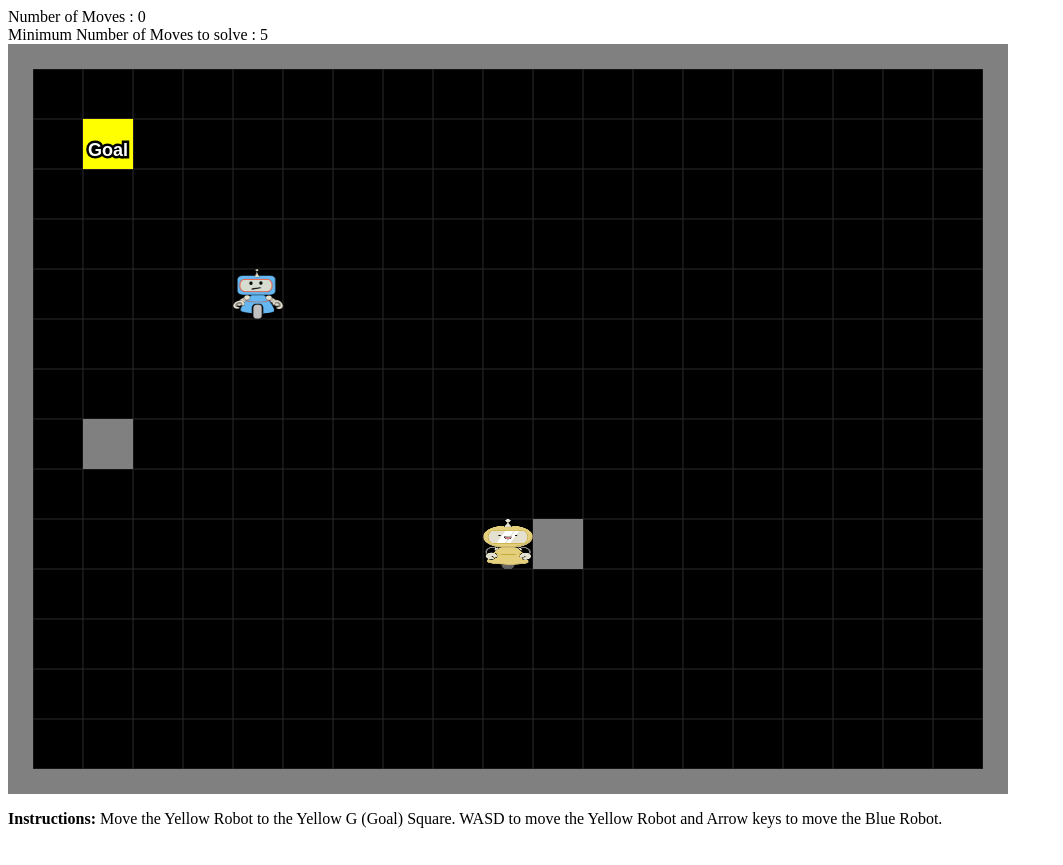
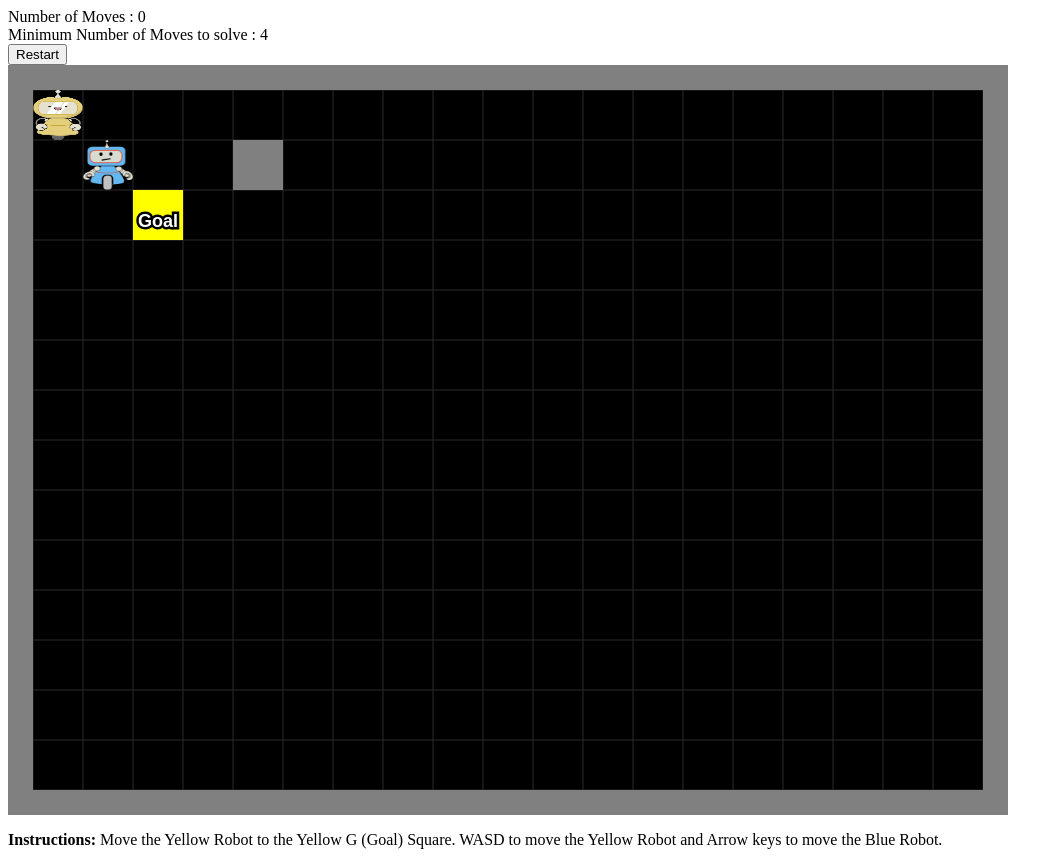
Before and after one commit to simondiep/sliding-robots, a website with bundled scripts: page index.html in a window 1280 px wide. Shown: the whole page, without its empty margins (0-1063 px from the left). Before the commit the page ends 844 px from the top, so only its background shows below. Built offline with nearby package versions, Linux system fonts and the light colour scheme.

Commit message:
Added Restart button

```diff
--- a/index.html
+++ b/index.html
@@ -41,6 +41,9 @@
       <label>Minimum Number of Moves to solve : </label>
       <label id="minimumNumberOfMovesLabel"></label>
     </div>
+    <div>
+      <button id="restartButton">Restart</button>
+    </div>
     <div id="game-board"></div>
     <p> <b>Instructions:</b> Move the Yellow Robot to the Yellow G (Goal) Square. WASD to move the Yellow Robot and Arrow keys to move the Blue Robot.
     </p>
--- a/src/controller/game-controller.js
+++ b/src/controller/game-controller.js
@@ -1,7 +1,7 @@
 import { createCanvasView } from '../view/canvas-factory.js';
 import GameView from '../view/game-view.js';
 import { applyKeyCodeToRobot, moveRobot } from './movement-controller.js';
-import { getRandomPuzzle } from '../puzzles/puzzle-factory.js';
+import { getPuzzle, getRandomPuzzleId } from '../puzzles/puzzle-factory.js';
 import Coordinate from '../model/coordinate.js';
 
 /**
@@ -11,16 +11,28 @@
   constructor() {
     this.keyDownCallback = this.keyDownCallback.bind(this);
     const initializeGameCallback = this.initializeGame.bind(this);
-    this.gameView = new GameView(this.keyDownCallback, initializeGameCallback);
+    const initializeGameWithPuzzleIdCallback = this.initializeGameWithPuzzleId.bind(this);
+    this.gameView = new GameView(
+      this.keyDownCallback,
+      initializeGameCallback,
+      initializeGameWithPuzzleIdCallback,
+    );
     this.initializeGame();
   }
 
   initializeGame() {
-    this.puzzle = getRandomPuzzle();
-    const borderWalls = this.getBorderWalls(this.puzzle.board.HORIZONTAL_SQUARES, this.puzzle.board.VERTICAL_SQUARES);
+    this.initializeGameWithPuzzleId(getRandomPuzzleId());
+  }
+
+  initializeGameWithPuzzleId(puzzleId) {
+    this.puzzle = getPuzzle(puzzleId);
+    const borderWalls = this.getBorderWalls(
+      this.puzzle.board.HORIZONTAL_SQUARES,
+      this.puzzle.board.VERTICAL_SQUARES,
+    );
     this.walls = borderWalls.concat(this.puzzle.walls);
     this.createBoard(this.puzzle.board);
-    this.gameView.initializeGame(this.puzzle.minimumNumberOfMoves);
+    this.gameView.initializeGame(this.puzzle.id, this.puzzle.minimumNumberOfMoves);
     this.renderGame();
   }
 
--- a/src/puzzles/puzzle-factory.js
+++ b/src/puzzles/puzzle-factory.js
@@ -2,13 +2,20 @@
 import Robot from '../model/robot.js';
 import { getBlueRobotImage, getYellowRobotImage } from '../view/dom-helper.js';
 
-export function getRandomPuzzle() {
-  return puzzleGetters[Math.floor(Math.random()*puzzleGetters.length)]();
+export function getRandomPuzzleId() {
+  return puzzleGetters[Math.floor(Math.random() * puzzleGetters.length)]().id;
 }
 
 const puzzleGetters = [];
 
+export function getPuzzle(puzzleId) {
+  return puzzleGetters.find(function(puzzleGetter) {
+    return puzzleGetter().id === puzzleId;
+  })();
+}
+
 const getPuzzle1 = () => ({
+  id: 1,
   board: {
     SQUARE_SIZE_IN_PIXELS: 50,
     HORIZONTAL_SQUARES: 20,
@@ -19,14 +26,13 @@
     new Robot(new Coordinate(2, 2), 'blue', getBlueRobotImage()),
   ],
   goalLocation: new Coordinate(3, 3),
-  walls: [
-    new Coordinate(5, 2),
-  ],
+  walls: [new Coordinate(5, 2)],
   minimumNumberOfMoves: 4,
 });
 puzzleGetters.push(getPuzzle1);
 
 const getPuzzle2 = () => ({
+  id: 2,
   board: {
     SQUARE_SIZE_IN_PIXELS: 50,
     HORIZONTAL_SQUARES: 20,
@@ -37,10 +43,7 @@
     new Robot(new Coordinate(5, 5), 'blue', getBlueRobotImage()),
   ],
   goalLocation: new Coordinate(2, 2),
-  walls: [
-    new Coordinate(2, 8),
-    new Coordinate(11, 10),
-  ],
+  walls: [new Coordinate(2, 8), new Coordinate(11, 10)],
   minimumNumberOfMoves: 5,
 });
 puzzleGetters.push(getPuzzle2);
--- a/src/view/dom-helper.js
+++ b/src/view/dom-helper.js
@@ -26,6 +26,10 @@
   return document.getElementById('yellow-robot');
 }
 
+export function getRestartButton() {
+  return document.getElementById('restartButton');
+}
+
 export function incrementNumberOfMovesLabel() {
   const numberOfMovesLabel = document.getElementById('numberOfMovesLabel');
   let numberOfMoves = numberOfMovesLabel.innerHTML;
--- a/src/view/game-view.js
+++ b/src/view/game-view.js
@@ -1,5 +1,9 @@
-import { getBody, hideOverlay, showOverlay } from './dom-helper.js';
-import { incrementNumberOfMovesLabel, resetNumberOfMovesLabel, setMinimumNumberOfMovesLabel } from './dom-helper.js';
+import { getBody, getRestartButton, hideOverlay, showOverlay } from './dom-helper.js';
+import {
+  incrementNumberOfMovesLabel,
+  resetNumberOfMovesLabel,
+  setMinimumNumberOfMovesLabel,
+} from './dom-helper.js';
 
 const SPACE_BAR_KEYCODE = 32;
 const UP_ARROW_KEYCODE = 38;
@@ -9,13 +13,16 @@
  * Handles all requests related to the display of the game, not including the canvas
  */
 export default class GameView {
-  constructor(keyDownCallback, initializeGameCallback) {
+  constructor(keyDownCallback, initializeGameCallback, initializeGameWithPuzzleIdCallback) {
     this.keyDownCallback = keyDownCallback;
     this.initializeGameCallback = initializeGameCallback;
+    this.initializeGameWithPuzzleIdCallback = initializeGameWithPuzzleIdCallback;
     window.addEventListener('keydown', this._handleKeyDown.bind(this), true);
+    getRestartButton().addEventListener('click', this._handleRestartButtonClicked.bind(this));
   }
 
-  initializeGame(minimumNumberOfMoves) {
+  initializeGame(puzzleId, minimumNumberOfMoves) {
+    this.puzzleId = puzzleId;
     resetNumberOfMovesLabel();
     setMinimumNumberOfMovesLabel(minimumNumberOfMoves);
   }
@@ -53,4 +60,8 @@
 
     this.keyDownCallback(e.keyCode);
   }
+
+  _handleRestartButtonClicked() {
+    this.initializeGameWithPuzzleIdCallback(this.puzzleId);
+  }
 }
```
